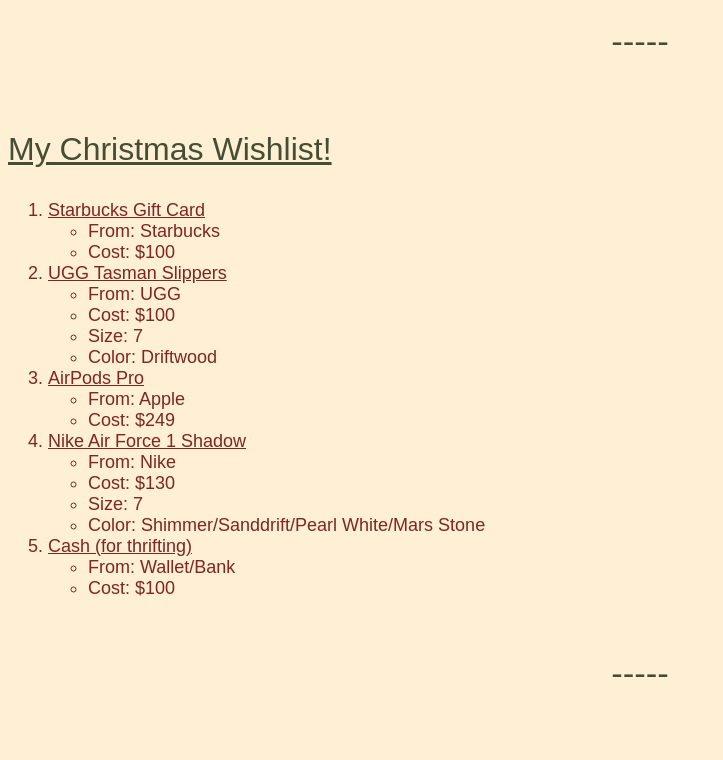
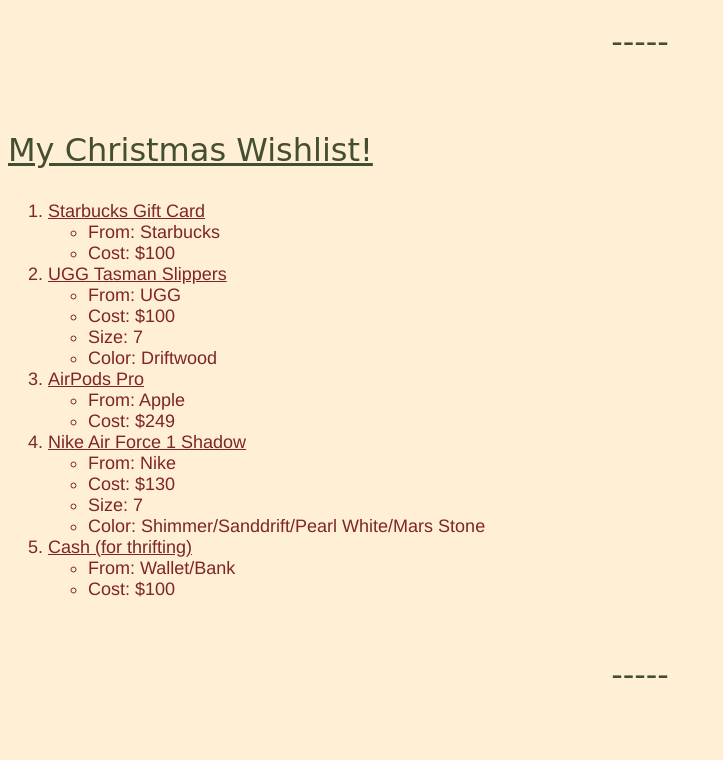
Before and after one commit to sammyrandels/isfinal, a plain HTML site: page contact.html in a window 1280 px wide. Shown: the part 650-1410 px from the top of the page, without its empty margins (0-723 px from the left). Drawn offline with Linux system fonts and the light colour scheme.

Commit message:
Add files via upload

```diff
--- a/litstyles.css
+++ b/litstyles.css
@@ -8,7 +8,7 @@
 .list{
     text-align: left;
     color: rgb(126, 37, 37);
-    font-family: fantasy;
+    font-family: 'Franklin Gothic Medium', 'Arial Narrow', Arial, sans-serif;
     font-size: large;
 }
 .wishlist{
@@ -16,7 +16,7 @@
     font-size: xx-large;
     text-align: left;
     text-decoration: underline;
-    font-family: fantasy;
+    font-family: cursive;
 }
 .subheadings{
     color: rgb(126, 37, 37);
```
